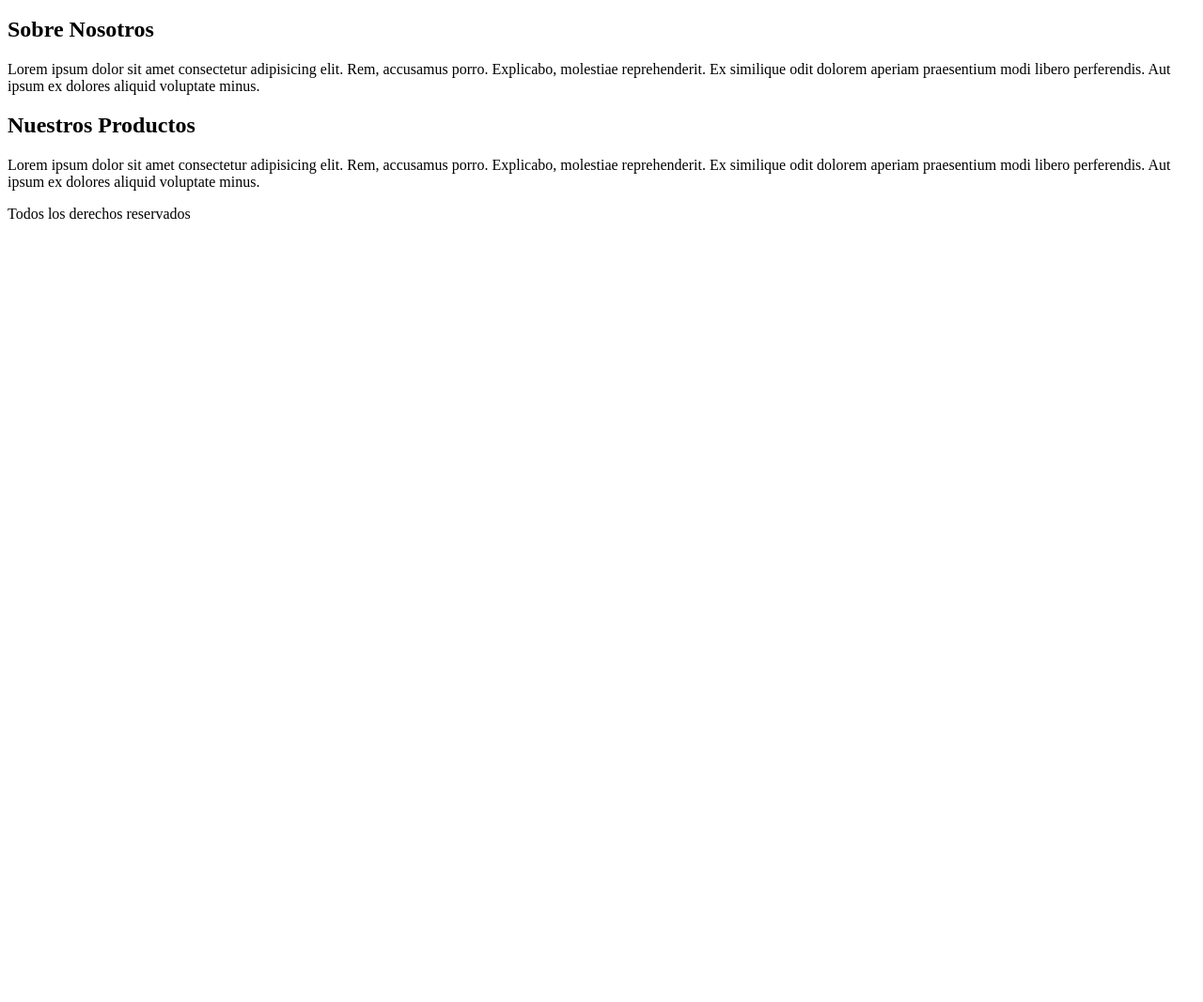
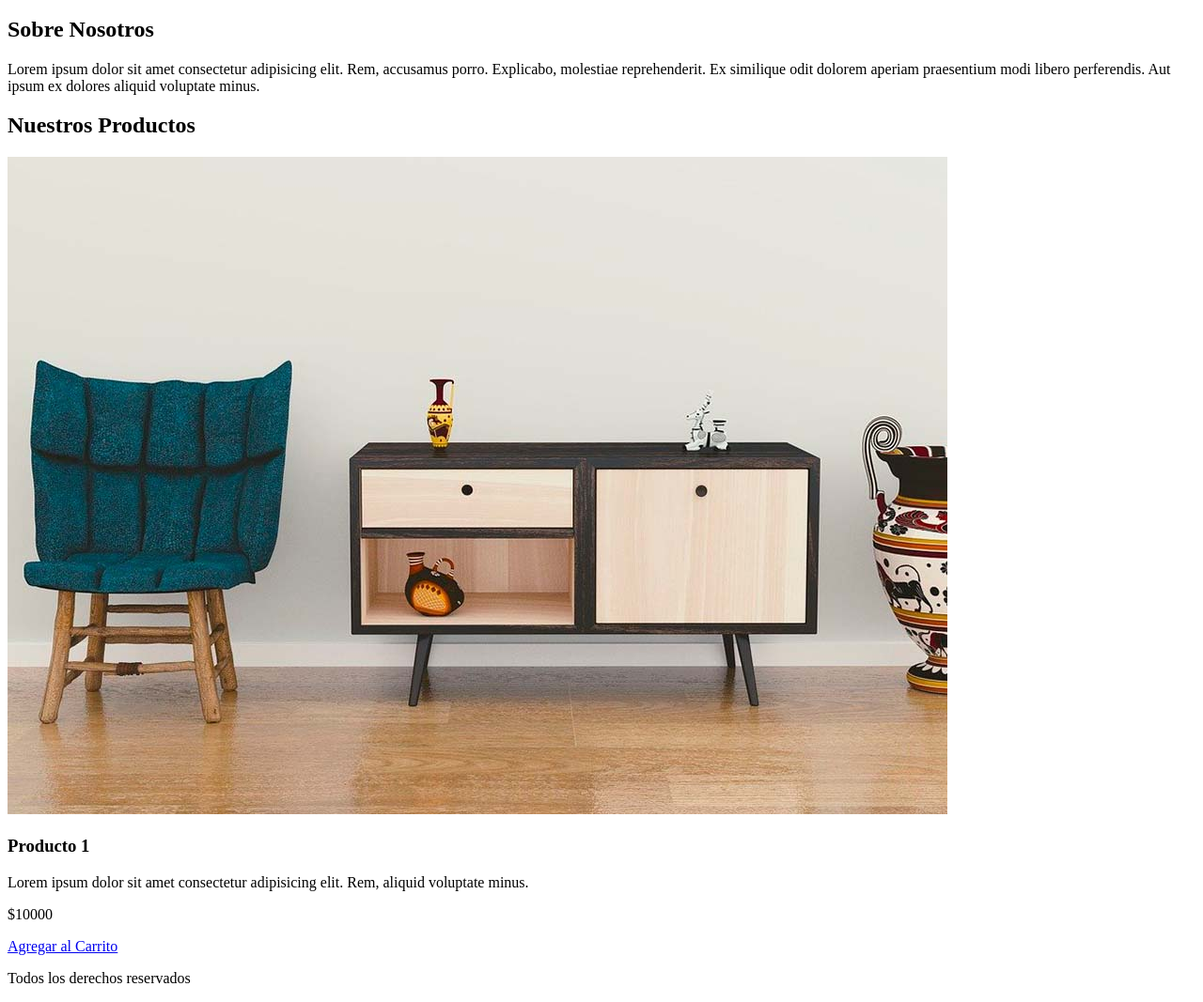
Before and after one commit to JosephMSS/CSS_La_Gu-a_Completa, a plain HTML site: page ecommerce/index.html in a window 1280 px wide. Shown: the part 950-2017 px from the top of the page at 94% size. Before the commit the page ends 1203 px from the top, so only its background shows below. Drawn offline with Linux system fonts and the light colour scheme.

Commit message:
02_12: Add product 1 to main page

```diff
--- a/ecommerce/index.html
+++ b/ecommerce/index.html
@@ -48,12 +48,21 @@
 
     <main>
       <h2>Nuestros Productos</h2>
-      <p>
-        Lorem ipsum dolor sit amet consectetur adipisicing elit. Rem, accusamus
-        porro. Explicabo, molestiae reprehenderit. Ex similique odit dolorem
-        aperiam praesentium modi libero perferendis. Aut ipsum ex dolores
-        aliquid voluptate minus.
-      </p>
+
+      <div>
+        <div>
+          <img src="./img/producto1.jpg" alt="Imagen producto" />
+          <div>
+            <h3>Producto 1</h3>
+            <p>
+              Lorem ipsum dolor sit amet consectetur adipisicing elit. Rem,
+              aliquid voluptate minus.
+            </p>
+            <p>$10000</p>
+            <a href="#">Agregar al Carrito</a>
+          </div>
+        </div>
+      </div>
     </main>
 
     <footer>
```
